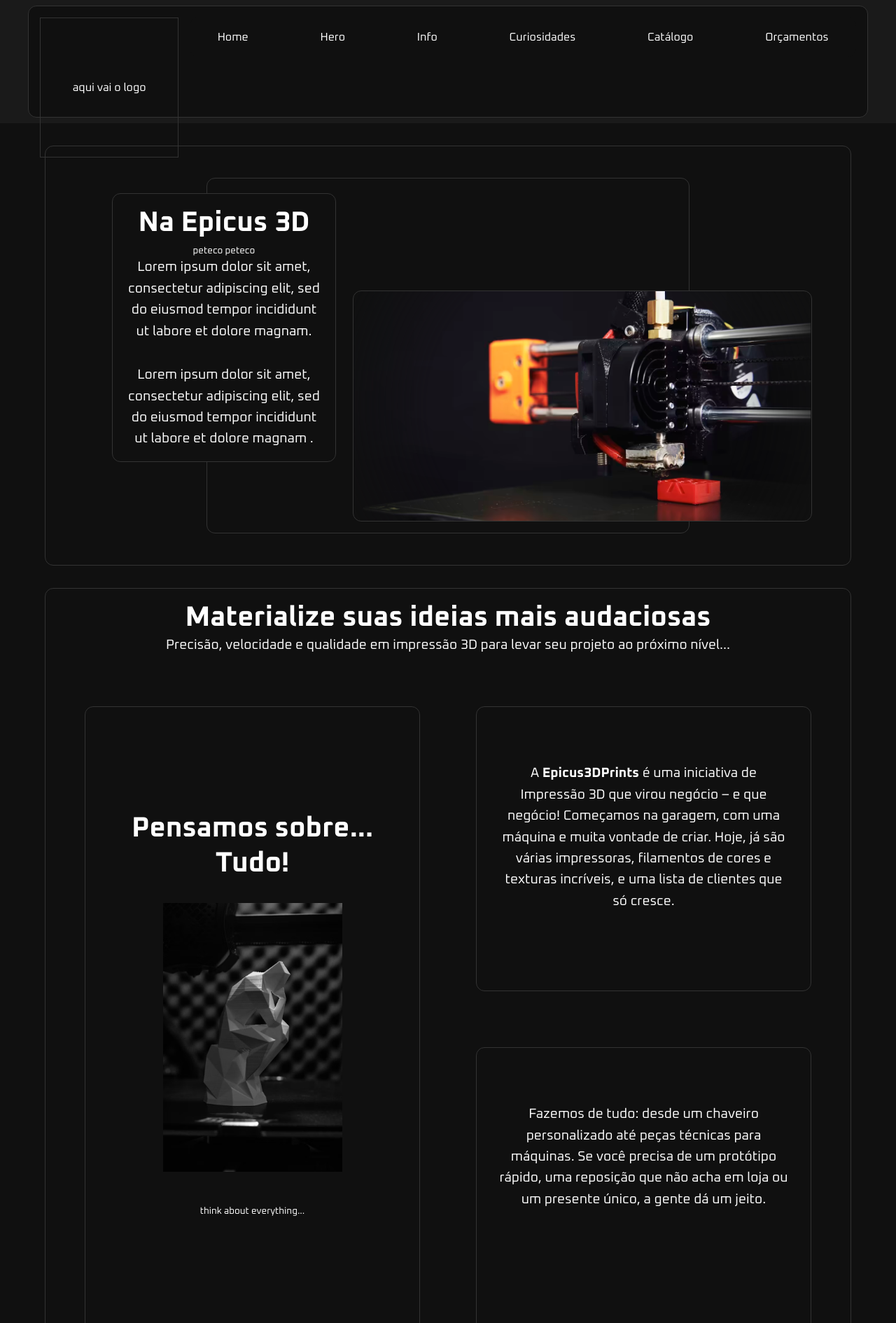
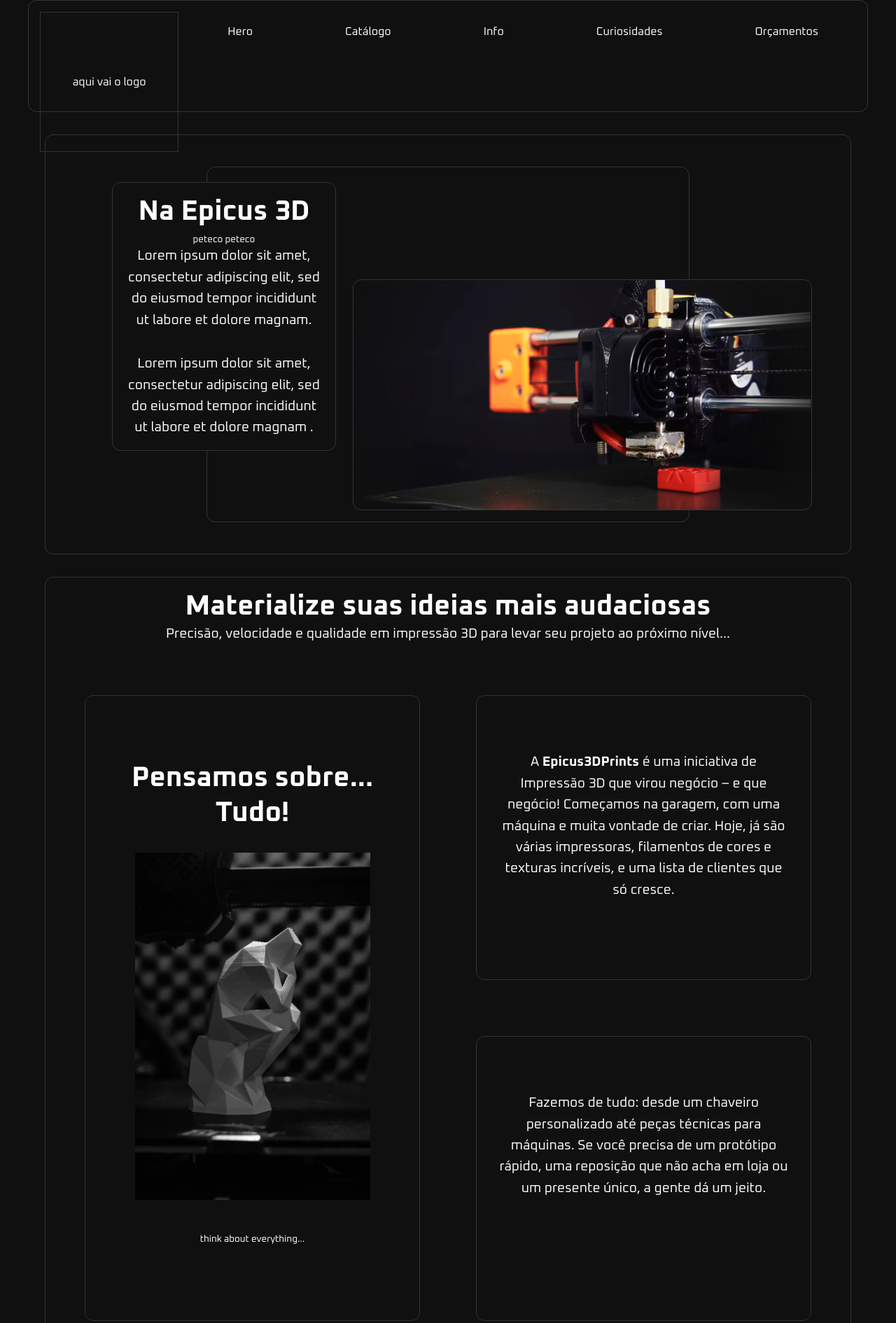
Before and after one commit to akinonnim/EPICUS-3D-PRINTS, a plain HTML site: page index.html in a window 1280 px wide. Shown: the top 1890 px of the page at 70% size. Drawn offline with Linux system fonts and the light colour scheme; files whose address does not match are found by name; a web font is replaced by a local one.

Commit message:
fix/ just fixed navbar incosistences- added a section, and backgroud

```diff
--- a/css/style.css
+++ b/css/style.css
@@ -102,7 +102,8 @@
 }
 
 /* ========== NAVEGAÇÃO ========== */
-.top {
+.navbar-top {
+  height: 5rem;
   display: flex;
   flex-wrap: wrap;
   justify-content: space-around;
@@ -110,7 +111,13 @@
   background-color: var(--surface-color);
   padding: 0.5rem;
 }
+.container-nav {
+  display: flex;
+  justify-content: center;
+  align-items: center;
 
+  height: 10rem;
+ }
 .nav-container {
   height: var(--nav-height);
   width: 100%;
@@ -293,8 +300,8 @@
   border-radius: var(--border-radius);
   margin: 0 1rem;
   padding: 2rem;
-  width: 20rem;
-  height: auto;
+  width: 25rem;
+  height: 35rem;
 }
 
 /* ========== IMAGEM COM DESFOQUE NAS BORDAS ========== */
--- a/index.html
+++ b/index.html
@@ -13,20 +13,20 @@
     <title>Epicus3DPrints</title>
   </head>
   <body>
+    <section class="container-nav" id="navbar-top">
       <div class="top">
         <div class="nav-container">
           <div class="logo"><p>aqui vai o logo</p></div>
           <ul>
-          <li><a>Home</a></li>
             <li><a>Hero</a></li>
+            <li><a>Catálogo</a></li>
             <li><a>Info</a></li>
             <li><a>Curiosidades</a></li>
-          <li><a>Catálogo</a></li>
             <li><a>Orçamentos</a></li>
           </ul>
         </div>
       </div>
-
+    </section>
     <section class="container" id="hero">
       <div class="hero-banner-container">
         <div class="hero-text">
@@ -249,7 +249,8 @@
               Lorem ipsum dolor sit amet, consectetur adipiscing elit, sed do
               eiusmod tempor incididunt ut labore et dolore magnam aliquam
               quaerat voluptatem.
-            </p>            <div class="curious-img">
+            </p>
+            <div class="curious-img">
               <img
                 src="assets/curiosities/photo-1678225867994-e7a5b071ebfd.avif"
               />
@@ -259,15 +260,16 @@
               eiusmod tempor incididunt ut labore et dolore magnam aliquam
               quaerat voluptatem.
             </p>
-
           </div>
         </div>
       </div>
     </section>
+    <!-- <section class="container" id="store">Aqui vai a loja</section> -->
   </body>
   <footer>
-    <section class="container" id="">
-      <p>footer</p>
+    <section class="container">
+      <div class="contacts-container"></div>
+      <div class="author"></div>
     </section>
   </footer>
 </html>
```
Lines whose indentation alone changed are shown as unchanged.
